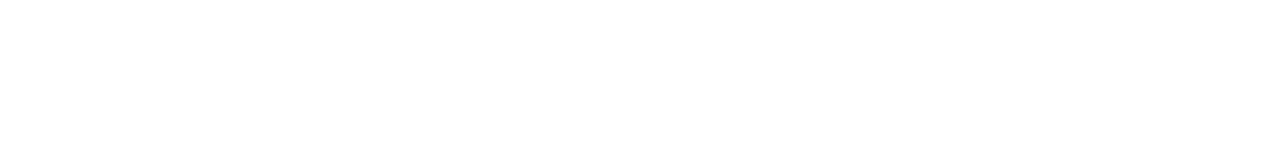
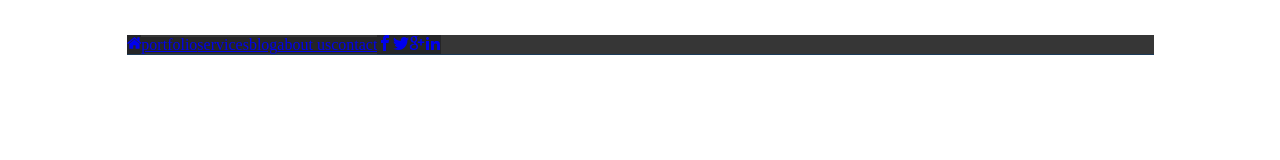
Before and after one commit to Bjorn1973/taak_nav, a plain HTML site: page index.html in a window 1280 px wide. Drawn offline with Linux system fonts and the light colour scheme.

Commit message:
added basic styles

```diff
--- a/index.html
+++ b/index.html
@@ -7,7 +7,56 @@
     <link rel="stylesheet" href="./styles.css/reset.css" />
     <link rel="stylesheet" href="./styles.css/style.css" />
     <link rel="stylesheet" href="./icons/style.css" />
-    <title>Document</title>
+    <title>Navigatiebalk</title>
   </head>
-  <body></body>
+  <body>
+    <main class="container">
+      <nav>
+        <ul>
+          <li>
+            <a href="#">
+              <svg class="icon icon-home">
+                <use xlink:href="./icons/symbol-defs.svg#icon-home"></use>
+              </svg>
+            </a>
+          </li>
+          <li><a href="#">portfolio</a></li>
+          <li><a href="#">services</a></li>
+          <li><a href="#">blog</a></li>
+          <li><a href="#">about&nbsp;us</a></li>
+          <li><a href="#">contact</a></li>
+
+          <li>
+            <a href="#">
+              <svg class="icon icon-facebook">
+                <use xlink:href="./icons/symbol-defs.svg#icon-facebook"></use>
+              </svg>
+            </a>
+          </li>
+          <li>
+            <a href="#"
+              ><svg class="icon icon-twitter">
+                <use xlink:href="./icons/symbol-defs.svg#icon-twitter"></use>
+              </svg>
+            </a>
+          </li>
+          <li>
+            <a href="#"
+              ><svg class="icon icon-google">
+                <use xlink:href="./icons/symbol-defs.svg#icon-google"></use>
+              </svg>
+            </a>
+          </li>
+          <li>
+            <a href="#"
+              ><svg class="icon icon-linkedin2">
+                <use xlink:href="./icons/symbol-defs.svg#icon-linkedin2"></use>
+              </svg>
+            </a>
+          </li>
+        </ul>
+      </nav>
+    </main>
+    <script defer src="./icons/svgxuse.js"></script>
+  </body>
 </html>
--- a/styles.css/style.css
+++ b/styles.css/style.css
@@ -0,0 +1,30 @@
+@import url("https://fonts.googleapis.com/css2?family=Bebas+Neue&display=swap");
+
+:root {
+  --darkgrey: #363636;
+  --backgroundnav: #252527;
+  --hover: #5cb7fd;
+  --text: #fff;
+  --border: #1c3b58;
+}
+body {
+  background-color: #fff;
+}
+main {
+  height: 110px;
+  max-width: 1027px;
+  width: 95%;
+  margin: 35px auto;
+}
+nav {
+  border-bottom: 1px solid var(--border);
+  width: 100%;
+}
+nav ul {
+  display: flex;
+  align-items: center;
+  background-color: var(--darkgrey);
+}
+nav ul li {
+  background-color: var(--backgroundnav);
+}
```
Also changed, not shown: README.md.
